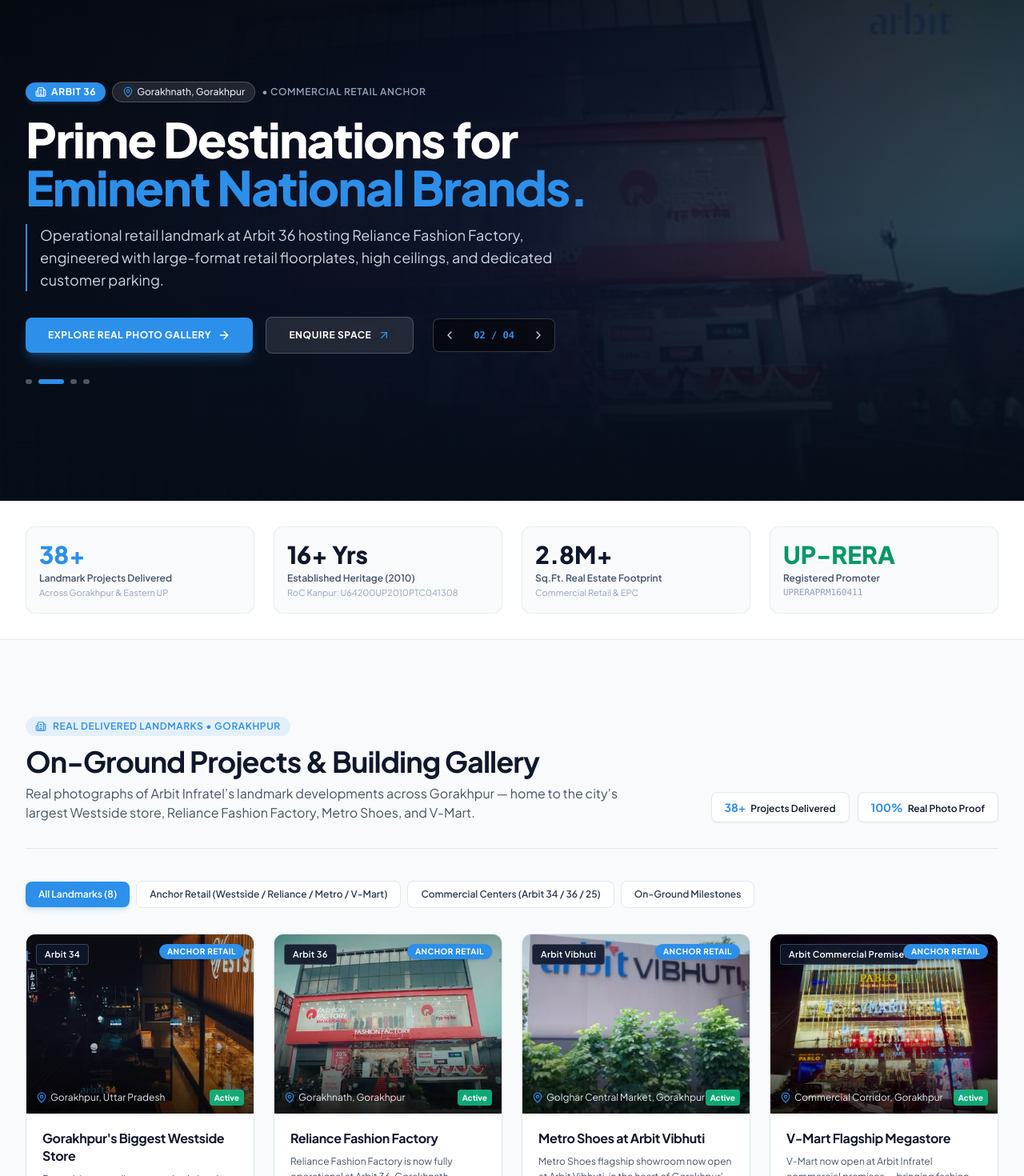
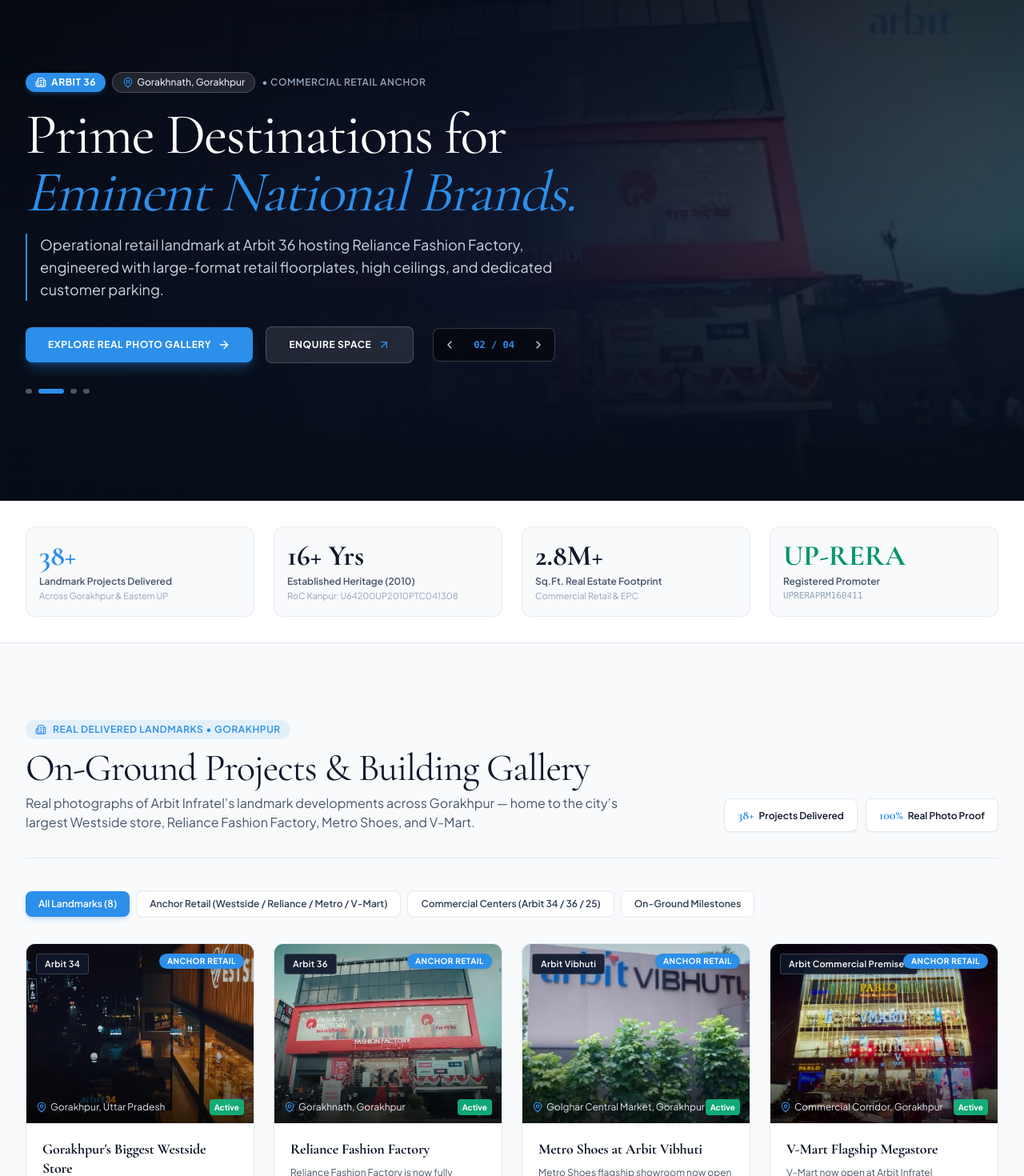
Before and after one commit to Sg-aditya28/arbit-infratel-preview, a Next.js app: page /arbit-infratel-preview/ in a window 1280 px wide. Shown: the part 160-1630 px from the top of the page at 80% size. Built offline with nearby package versions, Linux system fonts and the light colour scheme.

Commit message:
Restore Cormorant Garamond serif typography for headings across all pages

```diff
--- a/app/civil-epc/page.tsx
+++ b/app/civil-epc/page.tsx
@@ -65,7 +65,7 @@ function CivilEpcMain() {
                 <Building2 className="w-3.5 h-3.5" />
                 <span>Class-A PWD Contractor &bull; NIC 64200</span>
               </div>
-              <h1 className="text-3xl sm:text-5xl font-sans font-bold text-white tracking-tight">
+              <h1 className="text-3xl sm:text-5xl lg:text-6xl font-serif font-normal text-white tracking-tight">
                 Civil EPC &amp; Infrastructure
               </h1>
               <p className="text-sm sm:text-base text-slate-300 mt-3 leading-relaxed max-w-2xl font-normal">
--- a/app/compliance/page.tsx
+++ b/app/compliance/page.tsx
@@ -41,7 +41,7 @@ export default function CompliancePage() {
                 <ShieldCheck className="w-3.5 h-3.5" />
                 <span>Statutory Compliance &bull; UP-RERA Escrow</span>
               </div>
-              <h1 className="text-3xl sm:text-5xl font-sans font-bold text-white tracking-tight">
+              <h1 className="text-3xl sm:text-5xl lg:text-6xl font-serif font-normal text-white tracking-tight">
                 Governance, RERA &amp; Compliance Vault
               </h1>
               <p className="text-sm sm:text-base text-slate-300 mt-3 leading-relaxed max-w-2xl font-normal">
--- a/app/contact/page.tsx
+++ b/app/contact/page.tsx
@@ -41,7 +41,7 @@ export default function ContactPage() {
                 <Building2 className="w-3.5 h-3.5" />
                 <span>Building with Purpose &bull; Leading with Pride</span>
               </div>
-              <h1 className="text-3xl sm:text-5xl font-sans font-bold text-white tracking-tight">
+              <h1 className="text-3xl sm:text-5xl lg:text-6xl font-serif font-normal text-white tracking-tight">
                 Enquire &amp; Contact Desk
               </h1>
               <p className="text-sm sm:text-base text-slate-300 mt-3 leading-relaxed max-w-2xl font-normal">
--- a/app/gallery/page.tsx
+++ b/app/gallery/page.tsx
@@ -49,7 +49,7 @@ export default function GalleryPage() {
                 <Building2 className="w-3.5 h-3.5" />
                 <span>38+ Real Deliveries • Gorakhpur, UP</span>
               </div>
-              <h1 className="text-3xl sm:text-5xl font-sans font-bold text-white tracking-tight">
+              <h1 className="text-3xl sm:text-5xl lg:text-6xl font-serif font-normal text-white tracking-tight">
                 Real Building &amp; Project Gallery
               </h1>
               <p className="text-slate-300 mt-3 text-base sm:text-lg leading-relaxed">
@@ -70,7 +70,7 @@ export default function GalleryPage() {
                 <div className="text-xs font-semibold uppercase tracking-wider text-[#2C8FEA] mb-2">
                   CIVIL LINES &bull; GORAKHNATH &bull; GOLGHAR
                 </div>
-                <h2 className="text-2xl sm:text-3xl font-bold tracking-tight text-white mb-2">
+                <h2 className="text-2xl sm:text-3xl font-serif font-normal tracking-tight text-white mb-2">
                   Schedule an Accompanied Site Inspection
                 </h2>
                 <p className="text-slate-300 text-sm leading-relaxed">
--- a/app/globals.css
+++ b/app/globals.css
@@ -14,10 +14,9 @@
   }
 
   h1, h2, h3, h4, h5, h6 {
-    font-family: var(--font-sans), 'Plus Jakarta Sans', system-ui, sans-serif;
+    font-family: var(--font-cormorant), 'Playfair Display', Georgia, serif;
     color: #0F172A;
-    letter-spacing: -0.02em;
-    font-weight: 700;
+    letter-spacing: -0.01em;
   }
 }
 
--- a/app/leadership/page.tsx
+++ b/app/leadership/page.tsx
@@ -40,7 +40,7 @@ export default function LeadershipPage() {
                 <Users className="w-3.5 h-3.5" />
                 <span>Executive Governance &bull; Board of Directors</span>
               </div>
-              <h1 className="text-3xl sm:text-5xl font-sans font-bold text-white tracking-tight">
+              <h1 className="text-3xl sm:text-5xl lg:text-6xl font-serif font-normal text-white tracking-tight">
                 Executive Leadership
               </h1>
               <p className="text-sm sm:text-base text-slate-300 mt-3 leading-relaxed max-w-2xl font-normal">
--- a/app/page.tsx
+++ b/app/page.tsx
@@ -66,25 +66,25 @@ export default function HomePage() {
           <div className="max-w-7xl mx-auto px-4 sm:px-6 lg:px-8">
             <div className="grid grid-cols-2 md:grid-cols-4 gap-6">
               <div className="p-4 rounded-xl bg-slate-50 border border-slate-200/80">
-                <div className="text-2xl sm:text-3xl font-extrabold text-[#2C8FEA] font-sans">38+</div>
+                <div className="text-3xl sm:text-4xl font-serif font-bold text-[#2C8FEA]">38+</div>
                 <div className="text-xs text-slate-600 font-semibold mt-1">Landmark Projects Delivered</div>
                 <div className="text-[11px] text-slate-400 mt-0.5">Across Gorakhpur &amp; Eastern UP</div>
               </div>
 
               <div className="p-4 rounded-xl bg-slate-50 border border-slate-200/80">
-                <div className="text-2xl sm:text-3xl font-extrabold text-[#0F172A] font-sans">16+ Yrs</div>
+                <div className="text-3xl sm:text-4xl font-serif font-bold text-[#0F172A]">16+ Yrs</div>
                 <div className="text-xs text-slate-600 font-semibold mt-1">Established Heritage (2010)</div>
                 <div className="text-[11px] text-slate-400 mt-0.5">RoC Kanpur: U64200UP2010PTC041308</div>
               </div>
 
               <div className="p-4 rounded-xl bg-slate-50 border border-slate-200/80">
-                <div className="text-2xl sm:text-3xl font-extrabold text-[#0F172A] font-sans">2.8M+</div>
+                <div className="text-3xl sm:text-4xl font-serif font-bold text-[#0F172A]">2.8M+</div>
                 <div className="text-xs text-slate-600 font-semibold mt-1">Sq.Ft. Real Estate Footprint</div>
                 <div className="text-[11px] text-slate-400 mt-0.5">Commercial Retail &amp; EPC</div>
               </div>
 
               <div className="p-4 rounded-xl bg-slate-50 border border-slate-200/80">
-                <div className="text-2xl sm:text-3xl font-extrabold text-emerald-600 font-sans">UP-RERA</div>
+                <div className="text-3xl sm:text-4xl font-serif font-bold text-emerald-600">UP-RERA</div>
                 <div className="text-xs text-slate-600 font-semibold mt-1">Registered Promoter</div>
                 <div className="text-[11px] text-slate-400 font-mono mt-0.5">UPRERAPRM160411</div>
               </div>
@@ -105,7 +105,7 @@ export default function HomePage() {
                   <Sparkles className="w-3.5 h-3.5" />
                   <span>PREMIER RETAIL DESTINATIONS</span>
                 </div>
-                <h2 className="text-3xl sm:text-4xl font-sans font-bold text-[#0F172A] tracking-tight">
+                <h2 className="text-3xl sm:text-4xl lg:text-5xl font-serif font-normal text-[#0F172A] tracking-tight">
                   Home to Eminent Retail Brands
                 </h2>
                 <p className="text-slate-600 mt-2 text-sm max-w-2xl">
@@ -144,7 +144,7 @@ export default function HomePage() {
                       <MapPin className="w-3.5 h-3.5 text-[#2C8FEA]" />
                       <span>Prime Commercial Corridor, Gorakhpur</span>
                     </div>
-                    <h3 className="text-xl font-bold font-sans">
+                    <h3 className="text-xl sm:text-2xl font-serif font-bold">
                       Gorakhpur’s Biggest Westside Store
                     </h3>
                   </div>
@@ -188,7 +188,7 @@ export default function HomePage() {
                       <MapPin className="w-3.5 h-3.5 text-[#2C8FEA]" />
                       <span>Gorakhnath, Gorakhpur</span>
                     </div>
-                    <h3 className="text-xl font-bold font-sans">
+                    <h3 className="text-xl sm:text-2xl font-serif font-bold">
                       Reliance Fashion Factory Retail Center
                     </h3>
                   </div>
@@ -228,7 +228,7 @@ export default function HomePage() {
                   <Layers className="w-3.5 h-3.5" />
                   <span>DIVERSIFIED CAPABILITIES</span>
                 </div>
-                <h2 className="text-3xl sm:text-4xl font-sans font-bold text-[#0F172A] tracking-tight">
+                <h2 className="text-3xl sm:text-4xl lg:text-5xl font-serif font-normal text-[#0F172A] tracking-tight">
                   Three Pillar Divisions
                 </h2>
               </div>
@@ -253,7 +253,7 @@ export default function HomePage() {
                   <div className="text-[11px] font-mono text-[#2C8FEA] font-bold uppercase tracking-wider mb-1">
                     01 // COMMERCIAL
                   </div>
-                  <h3 className="text-xl font-bold font-sans text-[#0F172A] mb-3">
+                  <h3 className="text-2xl font-serif font-bold text-[#0F172A] mb-3">
                     Commercial Retail Centers
                   </h3>
                   <p className="text-sm text-slate-600 leading-relaxed mb-6">
@@ -282,7 +282,7 @@ export default function HomePage() {
                   <div className="text-[11px] font-mono text-[#2C8FEA] font-bold uppercase tracking-wider mb-1">
                     02 // CIVIL EPC
                   </div>
-                  <h3 className="text-xl font-bold font-sans text-[#0F172A] mb-3">
+                  <h3 className="text-2xl font-serif font-bold text-[#0F172A] mb-3">
                     Civil &amp; Municipal Works
                   </h3>
                   <p className="text-sm text-slate-600 leading-relaxed mb-6">
@@ -311,7 +311,7 @@ export default function HomePage() {
                   <div className="text-[11px] font-mono text-[#2C8FEA] font-bold uppercase tracking-wider mb-1">
                     03 // UTILITY GRIDS
                   </div>
-                  <h3 className="text-xl font-bold font-sans text-[#0F172A] mb-3">
+                  <h3 className="text-2xl font-serif font-bold text-[#0F172A] mb-3">
                     Telecom Infrastructure
                   </h3>
                   <p className="text-sm text-slate-600 leading-relaxed mb-6">
@@ -366,7 +366,7 @@ export default function HomePage() {
                   <span>FOUNDER ROOTS &bull; GORAKHPUR</span>
                 </div>
 
-                <h2 className="text-3xl sm:text-4xl font-sans font-bold text-[#0F172A] leading-tight mb-4">
+                <h2 className="text-3xl sm:text-4xl lg:text-5xl font-serif font-normal text-[#0F172A] leading-tight mb-4">
                   Building with Purpose. Leading with Pride.
                 </h2>
 
@@ -410,7 +410,7 @@ export default function HomePage() {
                   <ShieldCheck className="w-4 h-4" />
                   <span>STATUTORY INTEGRITY</span>
                 </div>
-                <h3 className="text-2xl sm:text-3xl font-sans font-bold text-[#0F172A]">
+                <h3 className="text-2xl sm:text-3xl font-serif font-normal text-[#0F172A]">
                   UP-RERA Escrow &amp; RoC Kanpur Compliant
                 </h3>
                 <p className="text-xs sm:text-sm text-slate-600 max-w-2xl leading-relaxed">
--- a/app/projects/page.tsx
+++ b/app/projects/page.tsx
@@ -50,7 +50,7 @@ export default function ProjectsPage() {
                 <Building2 className="w-3.5 h-3.5" />
                 <span>Building with Purpose &bull; Leading with Pride</span>
               </div>
-              <h1 className="text-3xl sm:text-5xl font-sans font-bold text-white tracking-tight">
+              <h1 className="text-3xl sm:text-5xl lg:text-6xl font-serif font-normal text-white tracking-tight">
                 Landmark Projects &amp; Commissions
               </h1>
               <p className="text-sm sm:text-base text-slate-300 mt-3 leading-relaxed max-w-2xl font-normal">
@@ -76,7 +76,7 @@ export default function ProjectsPage() {
               <div className="text-xs font-bold text-[#2C8FEA] uppercase tracking-wider mb-1">
                 CIVIL LINES &bull; GORAKHNATH &bull; GOLGHAR
               </div>
-              <h3 className="text-2xl sm:text-3xl font-sans font-bold text-[#0F172A]">
+              <h3 className="text-2xl sm:text-3xl font-serif font-normal text-[#0F172A]">
                 Schedule an Accompanied Site Inspection
               </h3>
               <p className="text-xs sm:text-sm text-slate-600 mt-1 font-normal">
--- a/src/components/ArchitecturalHeroSlider.tsx
+++ b/src/components/ArchitecturalHeroSlider.tsx
@@ -150,9 +150,9 @@ export const ArchitecturalHeroSlider: React.FC<ArchitecturalHeroSliderProps> = (
             </div>
 
             {/* Monumental Headline */}
-            <h1 className="text-3xl sm:text-4xl lg:text-5xl xl:text-6xl font-sans font-extrabold leading-[1.12] tracking-tight mb-4">
-              <span className="block text-white">{slide.titlePart1}</span>
-              <span className="block text-[#2C8FEA]">{slide.titlePart2}</span>
+            <h1 className="text-3xl sm:text-5xl lg:text-6xl xl:text-7xl font-serif font-normal leading-[1.08] tracking-tight mb-4">
+              <span className="block text-white font-serif">{slide.titlePart1}</span>
+              <span className="block text-[#2C8FEA] font-serif italic font-light">{slide.titlePart2}</span>
             </h1>
 
             {/* Subtitle with real project note */}
--- a/src/components/ExecutiveEnquirySection.tsx
+++ b/src/components/ExecutiveEnquirySection.tsx
@@ -49,7 +49,7 @@ export const ExecutiveEnquirySection: React.FC<ExecutiveEnquirySectionProps> = (
           <div className="inline-flex items-center gap-2 px-3 py-1 bg-[#2C8FEA]/10 text-[#2C8FEA] rounded-full text-xs font-semibold tracking-wider uppercase mb-3">
             <span>Direct Commercial &amp; Tender Desk</span>
           </div>
-          <h2 className="text-3xl sm:text-4xl font-sans font-bold text-[#0F172A] tracking-tight">
+          <h2 className="text-3xl sm:text-4xl lg:text-5xl font-serif font-normal text-[#0F172A] tracking-tight">
             Corporate Enquiry &amp; Liaison Desk
           </h2>
           <p className="text-sm text-slate-600 mt-2 leading-relaxed font-normal">
--- a/src/components/ProjectsGallery.tsx
+++ b/src/components/ProjectsGallery.tsx
@@ -180,7 +180,7 @@ export const ProjectsGallery: React.FC<ProjectsGalleryProps> = ({
               <span>Real Delivered Landmarks • Gorakhpur</span>
             </div>
 
-            <h2 className="text-3xl sm:text-4xl font-sans font-bold text-[#0F172A] tracking-tight">
+            <h2 className="text-3xl sm:text-4xl lg:text-5xl font-serif font-normal text-[#0F172A] tracking-tight">
               On-Ground Projects &amp; Building Gallery
             </h2>
 
@@ -192,11 +192,11 @@ export const ProjectsGallery: React.FC<ProjectsGalleryProps> = ({
           {/* Key Stat Badges */}
           <div className="flex flex-wrap items-center gap-2.5">
             <div className="bg-white px-4 py-2 rounded-lg border border-slate-200 shadow-sm text-xs font-semibold text-[#0F172A]">
-              <span className="text-[#2C8FEA] font-bold text-sm mr-1.5">38+</span>
+              <span className="text-[#2C8FEA] font-serif font-bold text-base mr-1.5">38+</span>
               Projects Delivered
             </div>
             <div className="bg-white px-4 py-2 rounded-lg border border-slate-200 shadow-sm text-xs font-semibold text-[#0F172A]">
-              <span className="text-[#2C8FEA] font-bold text-sm mr-1.5">100%</span>
+              <span className="text-[#2C8FEA] font-serif font-bold text-base mr-1.5">100%</span>
               Real Photo Proof
             </div>
           </div>
@@ -305,7 +305,7 @@ export const ProjectsGallery: React.FC<ProjectsGalleryProps> = ({
               {/* Card Meta Content */}
               <div className="p-5 flex-1 flex flex-col justify-between">
                 <div>
-                  <h3 className="font-sans font-bold text-base text-[#0F172A] group-hover:text-[#2C8FEA] transition-colors leading-snug mb-2">
+                  <h3 className="font-serif font-bold text-lg text-[#0F172A] group-hover:text-[#2C8FEA] transition-colors leading-snug mb-2">
                     {item.title}
                   </h3>
                   <p className="text-xs text-slate-600 line-clamp-2 leading-relaxed">
@@ -382,7 +382,7 @@ export const ProjectsGallery: React.FC<ProjectsGalleryProps> = ({
                   {selectedItem.project}
                 </div>
 
-                <h3 className="text-xl sm:text-2xl font-bold font-sans text-[#0F172A] leading-tight mb-3">
+                <h3 className="text-2xl sm:text-3xl font-serif font-normal text-[#0F172A] leading-tight mb-3">
                   {selectedItem.title}
                 </h3>
 
```
Also changed, not shown: app/about/page.tsx (+6 -6 lines).
